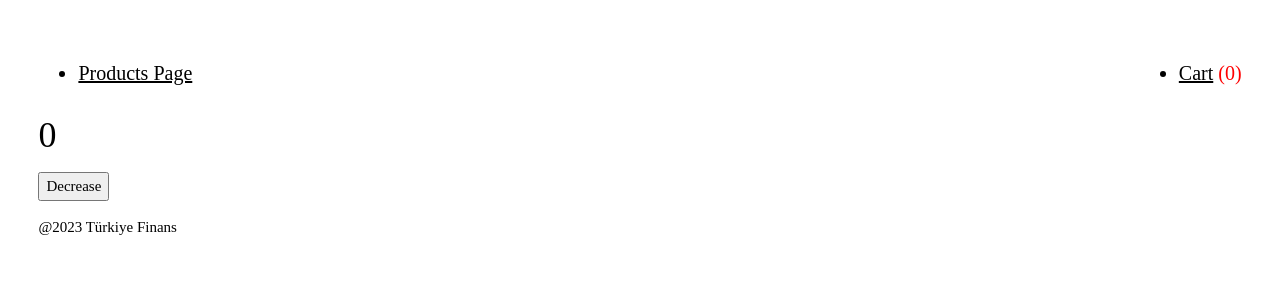
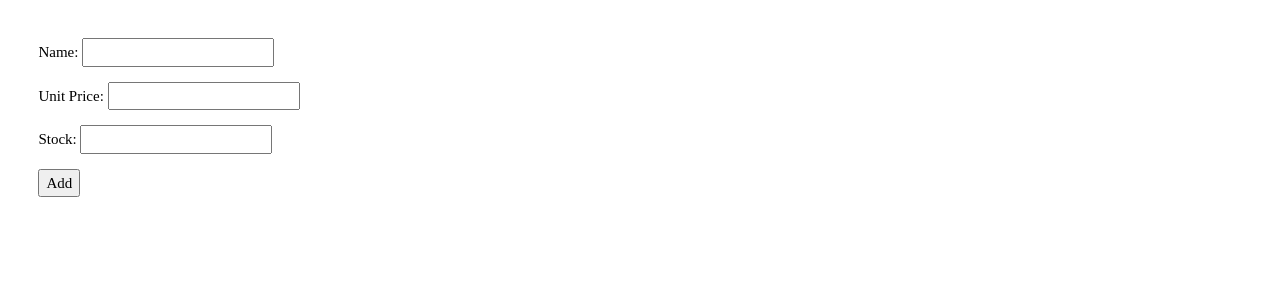
Before and after one commit to yakintech/turkiye-finans-react-6, a React (Create React App) app: page / in a window 1280 px wide. Shown: the top 300 px of the page. Built offline with nearby package versions, Linux system fonts and the light colour scheme.

Commit message:
react hook form

```diff
--- a/package.json
+++ b/package.json
@@ -5,6 +5,7 @@
   "dependencies": {
     "@emotion/react": "^11.11.1",
     "@emotion/styled": "^11.11.0",
+    "@hookform/resolvers": "^3.2.0",
     "@mui/material": "^5.14.5",
     "@mui/x-data-grid": "^6.11.1",
     "@testing-library/jest-dom": "^5.17.0",
@@ -17,10 +18,12 @@
     "axios": "^1.4.0",
     "react": "^18.2.0",
     "react-dom": "^18.2.0",
+    "react-hook-form": "^7.45.4",
     "react-router-dom": "^6.15.0",
     "react-scripts": "5.0.1",
     "typescript": "^4.9.5",
-    "web-vitals": "^2.1.4"
+    "web-vitals": "^2.1.4",
+    "yup": "^1.2.0"
   },
   "scripts": {
     "start": "react-scripts start",
--- a/public/index.html
+++ b/public/index.html
@@ -35,5 +35,10 @@
 
   </div>
 </body>
+<script>
+  function hello(){
+    alert('hello')
+  }
+</script>
 
 </html>
--- a/src/App.tsx
+++ b/src/App.tsx
@@ -3,10 +3,12 @@ import { routes } from "./routerSample/routes"
 import DataGridSample from "./materialSample/DataGridSample"
 import { useContext } from "react"
 import { CartContext, CartContextType } from "./context/CartContext"
+import RefHookSample from "./otherHooks/RefHookSample"
+import AddProduct from "./hookForm/AddProduct"
 
 function App() {
 
-  console.log("App component rendered!");
+  return <AddProduct/>
 
   const { cart, setcart } = useContext(CartContext) as CartContextType;
 
--- /dev/null
+++ b/src/hookForm/AddProduct.tsx
@@ -0,0 +1,66 @@
+import axios from 'axios';
+import React from 'react';
+import { useForm } from "react-hook-form";
+import { yupResolver } from '@hookform/resolvers/yup';
+import * as yup from "yup";
+
+// type FormData = {
+//     name: string;
+//     unitPrice: number;
+//     unitsInStock: number;
+// }
+
+const schema = yup.object({
+    name: yup.string().required("Name alanı boş geçilemez!!"),
+    unitPrice: yup.number().required("Unit Price alanı boş geçilemez"),
+    unitsInStock: yup.number().required("Stock alanı boş geçilemez")
+  }).required();
+
+type FormData = yup.InferType<typeof schema>;
+
+
+function AddProduct() {
+
+    const { register, handleSubmit, formState: { errors } } = useForm<FormData>({
+        resolver: yupResolver(schema)
+      });
+
+    const onSubmit = handleSubmit(data => {
+
+        axios.post(`https://northwind.vercel.app/api/products`, data)
+            .then(res => {
+                alert('Success!!')
+            })
+
+    });
+
+
+    return (<>
+        <form onSubmit={onSubmit}>
+            <div>
+                <label htmlFor="">Name: </label>
+                <input  {...register("name")} />
+                <p style={{color:'red'}}>{errors.name?.message}</p>
+
+            </div>
+            <div>
+                <label htmlFor="">Unit Price: </label>
+                <input  {...register("unitPrice")} />
+                <p style={{color:'red'}}>{errors.unitPrice?.message}</p>
+
+            </div>
+            <div>
+                <label htmlFor="">Stock: </label>
+                <input  {...register("unitsInStock")} />
+                <p style={{color:'red'}}>{errors.unitsInStock?.message}</p>
+
+            </div>
+            <div>
+                <button type='submit'>Add</button>
+            </div>
+        </form>
+    </>
+    )
+}
+
+export default AddProduct
--- /dev/null
+++ b/src/otherHooks/RefHookSample.tsx
@@ -0,0 +1,18 @@
+import React, { useRef, useState } from 'react'
+
+function RefHookSample() {
+
+    let h1Ref = useRef<HTMLHeadingElement>(null);
+
+    const change = () => {
+        h1Ref.current!.style.color = "blue"
+    }
+
+
+    return (<>
+        <h1 ref={h1Ref}>İstanbul</h1>
+        <button onClick={change}>Change Color</button>
+    </>)
+}
+
+export default RefHookSample
```
Also changed, not shown: notes.txt (added), 1 other file (tests, documents, lock files or other folders).
